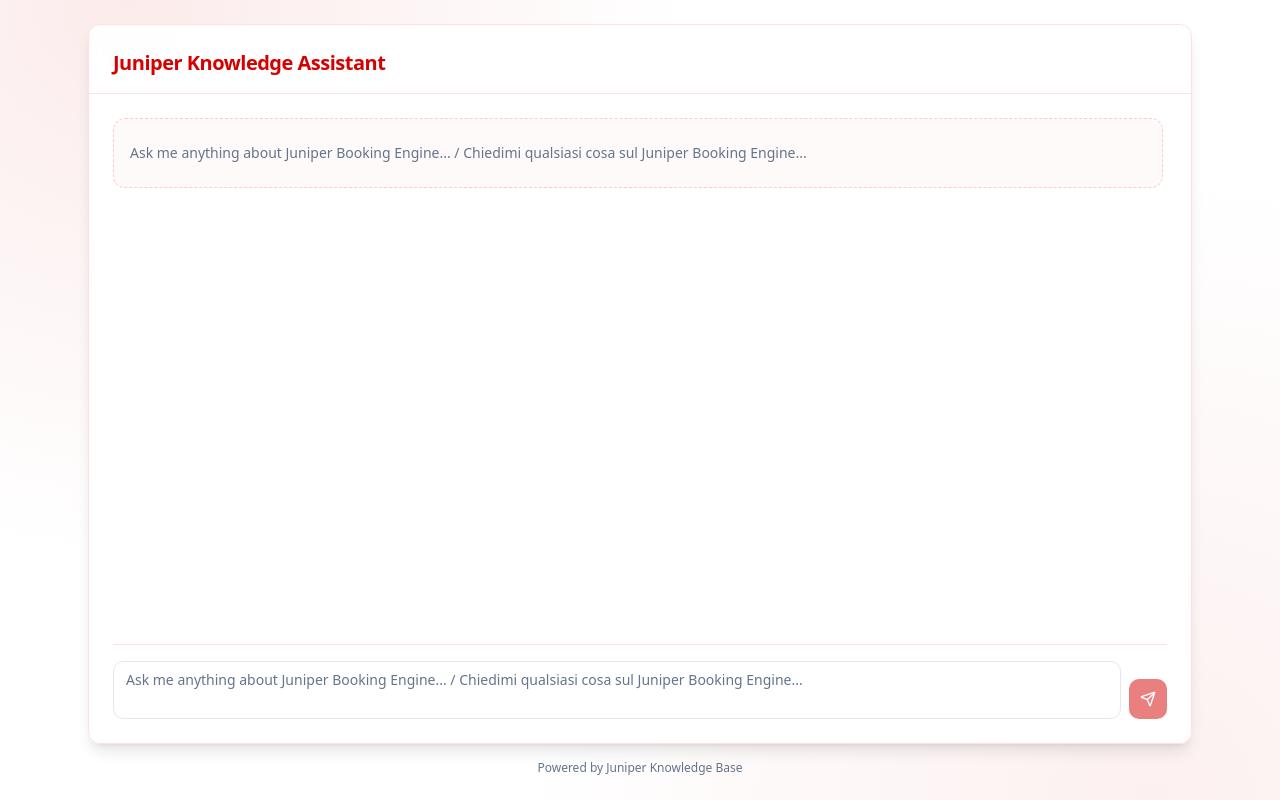
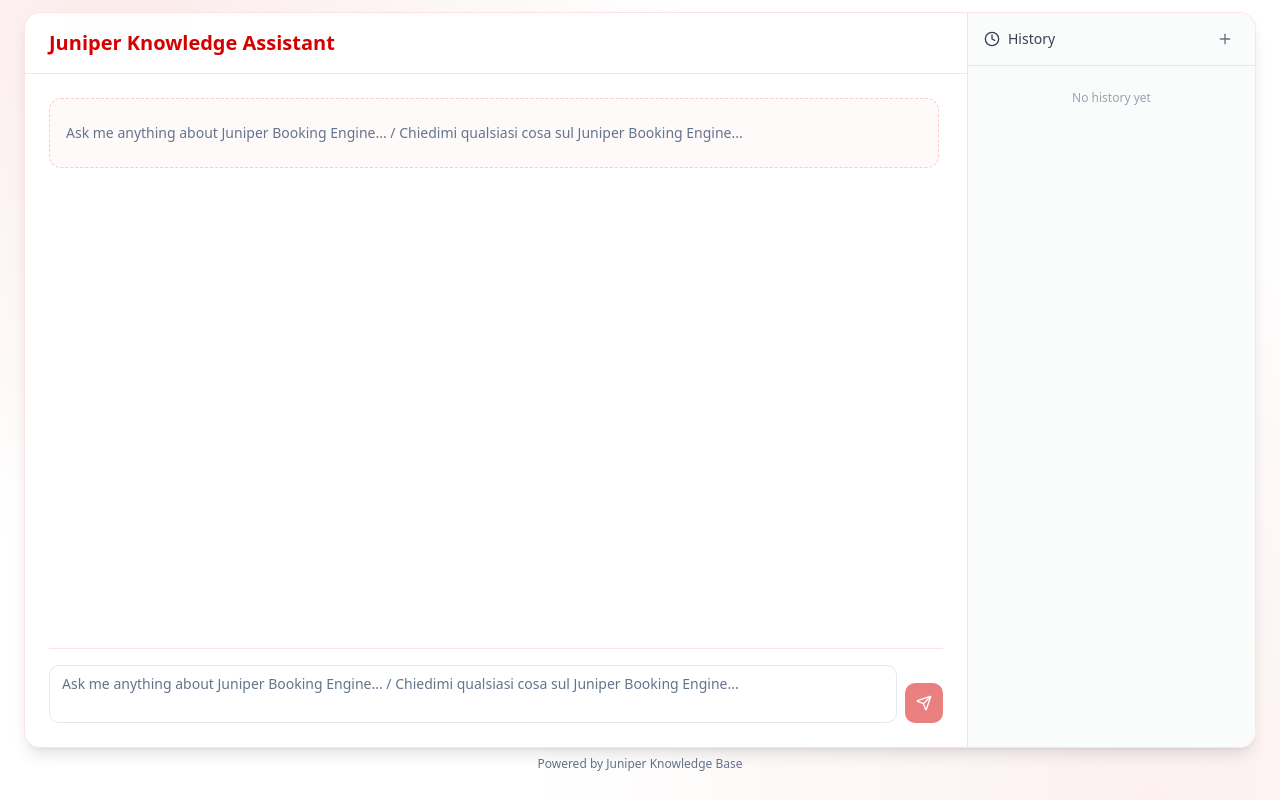
Before and after one commit to Latnerio/juniper-assistant, a Next.js app: page / in a window 1280 px wide. Built offline with nearby package versions, Linux system fonts and the light colour scheme.

Commit message:
Add history panel: browse/restore/delete past conversations, localStorage persistence

```diff
--- a/app/page.tsx
+++ b/app/page.tsx
@@ -2,9 +2,9 @@
 
 export default function HomePage() {
   return (
-    <main className="mx-auto flex min-h-screen w-full max-w-6xl flex-col items-center px-4 py-4 sm:px-6 lg:py-6">
+    <main className="mx-auto flex min-h-screen w-full max-w-7xl flex-col items-center px-4 py-3 sm:px-6">
       <Chat />
-      <p className="mt-4 text-xs text-muted-foreground">Powered by Juniper Knowledge Base</p>
+      <p className="mt-2 text-xs text-muted-foreground">Powered by Juniper Knowledge Base</p>
     </main>
   );
 }
--- a/components/chat.tsx
+++ b/components/chat.tsx
@@ -1,47 +1,132 @@
 "use client";
 
-import { useEffect, useRef, useState } from "react";
+import { useCallback, useEffect, useRef, useState } from "react";
 import { useChat } from "@ai-sdk/react";
 import { Send } from "lucide-react";
 
 import { Message } from "@/components/message";
+import { HistoryPanel, type HistoryEntry } from "@/components/history-panel";
 import { Button } from "@/components/ui/button";
-import { Card, CardContent, CardHeader, CardTitle } from "@/components/ui/card";
 import { Textarea } from "@/components/ui/textarea";
+
+const STORAGE_KEY = "juniper-assistant-history";
+
+function loadHistory(): HistoryEntry[] {
+  if (typeof window === "undefined") return [];
+  try {
+    const raw = localStorage.getItem(STORAGE_KEY);
+    return raw ? JSON.parse(raw) : [];
+  } catch {
+    return [];
+  }
+}
+
+function saveHistory(entries: HistoryEntry[]) {
+  try {
+    localStorage.setItem(STORAGE_KEY, JSON.stringify(entries.slice(0, 100)));
+  } catch { /* quota exceeded */ }
+}
 
 export function Chat() {
   const [input, setInput] = useState("");
+  const [history, setHistory] = useState<HistoryEntry[]>([]);
+  const [activeConvoId, setActiveConvoId] = useState<string | null>(null);
+  const [viewingEntry, setViewingEntry] = useState<HistoryEntry | null>(null);
   const scrollerRef = useRef<HTMLDivElement>(null);
   const endRef = useRef<HTMLDivElement>(null);
-  const { messages, append, isLoading } = useChat({
+
+  const { messages, append, isLoading, setMessages } = useChat({
     api: "/api/chat",
     streamProtocol: "text"
   });
 
+  // Load history on mount
+  useEffect(() => {
+    setHistory(loadHistory());
+  }, []);
+
+  // Auto-scroll
   useEffect(() => {
     endRef.current?.scrollIntoView({ behavior: "smooth", block: "end" });
   }, [messages, isLoading]);
+
+  // Save to history when assistant finishes responding
+  useEffect(() => {
+    if (isLoading || messages.length < 2) return;
+    const lastMsg = messages[messages.length - 1];
+    if (lastMsg.role !== "assistant") return;
+
+    const firstUserMsg = messages.find((m) => m.role === "user");
+    if (!firstUserMsg) return;
+
+    const title = firstUserMsg.content.slice(0, 80) + (firstUserMsg.content.length > 80 ? "..." : "");
+    const serialized = messages.map((m) => ({ role: m.role as "user" | "assistant", content: m.content }));
+
+    setHistory((prev) => {
+      const existing = prev.findIndex((e) => e.id === activeConvoId);
+      let updated: HistoryEntry[];
+      if (existing >= 0) {
+        updated = [...prev];
+        updated[existing] = { ...updated[existing], messages: serialized, title };
+      } else {
+        const id = crypto.randomUUID();
+        setActiveConvoId(id);
+        updated = [{ id, title, messages: serialized, createdAt: Date.now() }, ...prev];
+      }
+      saveHistory(updated);
+      return updated;
+    });
+  }, [isLoading, messages, activeConvoId]);
+
+  const handleNew = useCallback(() => {
+    setMessages([]);
+    setActiveConvoId(null);
+    setViewingEntry(null);
+  }, [setMessages]);
+
+  const handleSelect = useCallback((entry: HistoryEntry) => {
+    setViewingEntry(null);
+    setActiveConvoId(entry.id);
+    const restored = entry.messages.map((m, i) => ({
+      id: `${entry.id}-${i}`,
+      role: m.role as "user" | "assistant",
+      content: m.content
+    }));
+    setMessages(restored);
+  }, [setMessages]);
+
+  const handleDelete = useCallback((id: string) => {
+    setHistory((prev) => {
+      const updated = prev.filter((e) => e.id !== id);
+      saveHistory(updated);
+      return updated;
+    });
+    if (activeConvoId === id) {
+      setMessages([]);
+      setActiveConvoId(null);
+    }
+  }, [activeConvoId, setMessages]);
 
   const canSend = input.trim().length > 0 && !isLoading;
 
   const handleSubmit = async (event: React.FormEvent) => {
     event.preventDefault();
     const value = input.trim();
-    if (!value) {
-      return;
-    }
-
+    if (!value) return;
+    setViewingEntry(null);
     setInput("");
     await append({ role: "user", content: value });
   };
 
   return (
-    <Card className="flex h-[90vh] min-h-[560px] w-full flex-col border-red-100 bg-white/95 shadow-lg backdrop-blur">
-      <CardHeader className="border-b border-red-100 pb-4">
-        <CardTitle className="text-xl text-primary">Juniper Knowledge Assistant</CardTitle>
-      </CardHeader>
+    <div className="flex h-[92vh] min-h-[560px] w-full overflow-hidden rounded-2xl border border-red-100 bg-white/95 shadow-lg backdrop-blur">
+      {/* Main chat area */}
+      <div className="flex flex-1 flex-col">
+        <div className="border-b border-red-100 px-6 py-4">
+          <h1 className="text-xl font-semibold text-primary">Juniper Knowledge Assistant</h1>
+        </div>
 
-      <CardContent className="flex flex-1 flex-col gap-4 overflow-hidden p-4 sm:p-6">
+        <div className="flex flex-1 flex-col gap-4 overflow-hidden p-4 sm:p-6">
           <div ref={scrollerRef} className="flex-1 space-y-4 overflow-y-auto pr-1">
             {messages.length === 0 ? (
               <div className="rounded-lg border border-dashed border-red-200 bg-red-50/40 px-4 py-6 text-sm text-muted-foreground">
@@ -63,7 +148,7 @@
                   <span className="inline-flex h-2 w-2 animate-pulse rounded-full bg-current [animation-delay:0ms]" />
                   <span className="inline-flex h-2 w-2 animate-pulse rounded-full bg-current [animation-delay:120ms]" />
                   <span className="inline-flex h-2 w-2 animate-pulse rounded-full bg-current [animation-delay:240ms]" />
-                <span>Assistant is typing...</span>
+                  <span>Thinking...</span>
                 </div>
               </div>
             ) : null}
@@ -90,7 +175,19 @@
               <Send className="h-4 w-4" />
             </Button>
           </form>
-      </CardContent>
-    </Card>
+        </div>
+      </div>
+
+      {/* History panel */}
+      <div className="hidden w-72 flex-shrink-0 lg:block">
+        <HistoryPanel
+          entries={history}
+          activeId={activeConvoId}
+          onSelect={handleSelect}
+          onNew={handleNew}
+          onDelete={handleDelete}
+        />
+      </div>
+    </div>
   );
 }
--- /dev/null
+++ b/components/history-panel.tsx
@@ -0,0 +1,94 @@
+"use client";
+
+import { Clock, MessageSquare, Plus, Trash2 } from "lucide-react";
+
+import { cn } from "@/lib/utils";
+
+export type HistoryEntry = {
+  id: string;
+  title: string;
+  messages: { role: "user" | "assistant"; content: string }[];
+  createdAt: number;
+};
+
+type HistoryPanelProps = {
+  entries: HistoryEntry[];
+  activeId: string | null;
+  onSelect: (entry: HistoryEntry) => void;
+  onNew: () => void;
+  onDelete: (id: string) => void;
+};
+
+function formatDate(ts: number): string {
+  const d = new Date(ts);
+  const now = new Date();
+  const diffDays = Math.floor((now.getTime() - d.getTime()) / (1000 * 60 * 60 * 24));
+
+  if (diffDays === 0) {
+    return d.toLocaleTimeString([], { hour: "2-digit", minute: "2-digit" });
+  }
+  if (diffDays === 1) return "Yesterday";
+  if (diffDays < 7) return d.toLocaleDateString([], { weekday: "short" });
+  return d.toLocaleDateString([], { month: "short", day: "numeric" });
+}
+
+export function HistoryPanel({ entries, activeId, onSelect, onNew, onDelete }: HistoryPanelProps) {
+  return (
+    <div className="flex h-full flex-col border-l border-gray-200 bg-gray-50/80">
+      <div className="flex items-center justify-between border-b border-gray-200 px-4 py-3">
+        <div className="flex items-center gap-2 text-sm font-medium text-gray-700">
+          <Clock className="h-4 w-4" />
+          History
+        </div>
+        <button
+          onClick={onNew}
+          className="rounded-md p-1.5 text-gray-500 hover:bg-gray-200 hover:text-gray-700"
+          title="New conversation"
+        >
+          <Plus className="h-4 w-4" />
+        </button>
+      </div>
+
+      <div className="flex-1 overflow-y-auto">
+        {entries.length === 0 ? (
+          <div className="px-4 py-6 text-center text-xs text-gray-400">
+            No history yet
+          </div>
+        ) : (
+          <div className="space-y-0.5 p-2">
+            {entries.map((entry) => (
+              <div
+                key={entry.id}
+                className={cn(
+                  "group flex cursor-pointer items-start gap-2 rounded-lg px-3 py-2.5 text-sm transition-colors",
+                  activeId === entry.id
+                    ? "bg-white text-gray-900 shadow-sm"
+                    : "text-gray-600 hover:bg-white/60 hover:text-gray-800"
+                )}
+                onClick={() => onSelect(entry)}
+              >
+                <MessageSquare className="mt-0.5 h-3.5 w-3.5 flex-shrink-0 text-gray-400" />
+                <div className="min-w-0 flex-1">
+                  <div className="truncate font-medium leading-tight">{entry.title}</div>
+                  <div className="mt-0.5 text-xs text-gray-400">
+                    {formatDate(entry.createdAt)} · {Math.floor(entry.messages.length / 2)} Q&A
+                  </div>
+                </div>
+                <button
+                  onClick={(e) => {
+                    e.stopPropagation();
+                    onDelete(entry.id);
+                  }}
+                  className="flex-shrink-0 rounded p-1 text-gray-300 opacity-0 transition-opacity hover:text-red-500 group-hover:opacity-100"
+                  title="Delete"
+                >
+                  <Trash2 className="h-3.5 w-3.5" />
+                </button>
+              </div>
+            ))}
+          </div>
+        )}
+      </div>
+    </div>
+  );
+}
```
Lines whose indentation alone changed are shown as unchanged.
